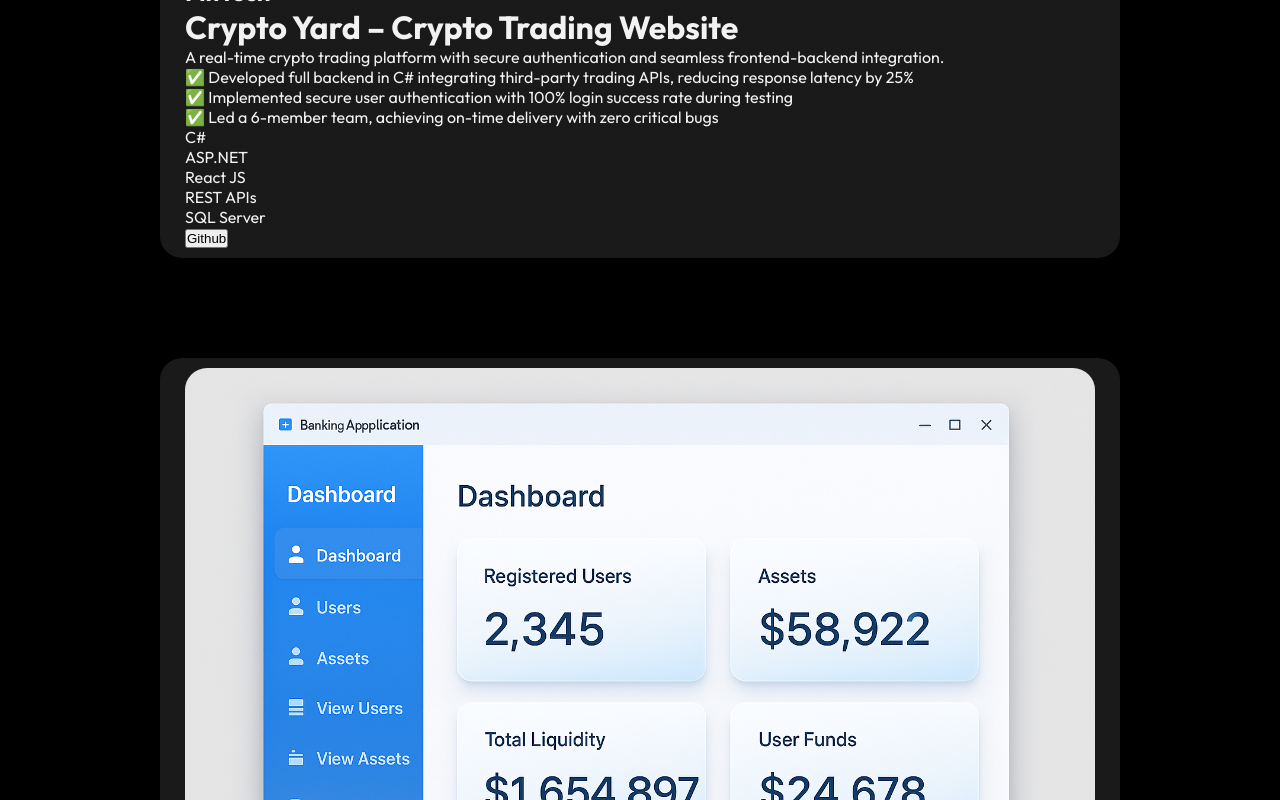
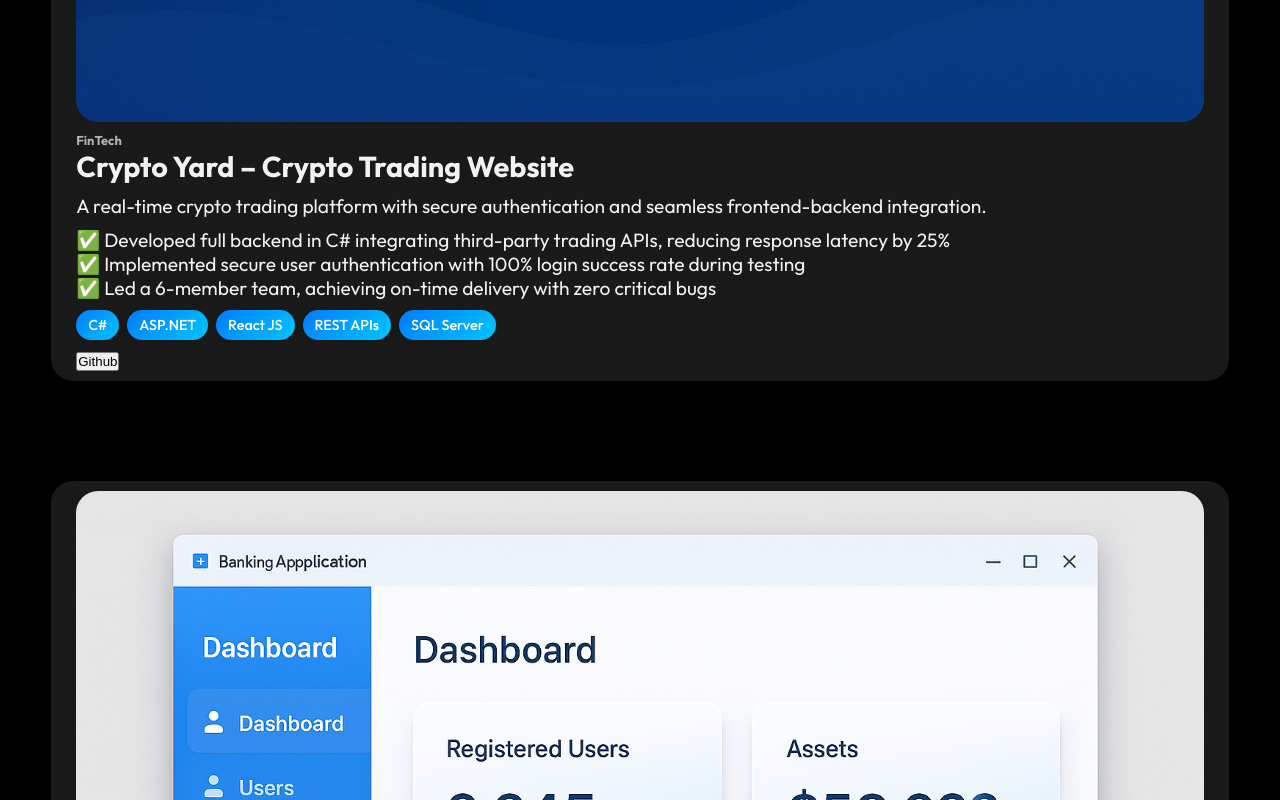
Before and after one commit to mooojn/moon-folio, a Next.js app: page / in a window 1280 px wide. Shown: the part 1440-2240 px from the top of the page. Built offline with nearby package versions, Linux system fonts and the light colour scheme.

Commit message:
Fix project css

```diff
--- a/src/styles/projects.module.css
+++ b/src/styles/projects.module.css
@@ -7,7 +7,7 @@
 }
 
 .project {
-  width: 75%;
+  width: var(--per);
   border-radius: 22px;
   padding: 10px 25px;
   background: var(--hover-bg);
@@ -26,10 +26,59 @@
 }
 
 .project img {
+  width: var(--per);
   width: 100%;
-  height: auto;
+  /* height: auto; */
   border-radius: 22px;
 }
+
+.project h2 {
+  margin-top: 10px;
+  font-size: var(--size-sub);
+  color: var(--text-muted);
+}
+
+.project h1 {
+  font-size: var(--size-head);
+
+}
+
+.project p {
+  margin-top: 10px;
+  font-size: var(--size-text);
+}
+
+.project ul {
+  margin-top: 10px;
+  font-size: var(--size-text);
+}
+
+.projectTechnologies {
+  display: flex;
+  flex-wrap: wrap;
+  gap: 8px;
+  list-style: none;
+  padding: 0;
+  margin: 10px 0;
+}
+
+.projectTechnologies li {
+  background: linear-gradient(135deg, #007bff, #00c6ff);
+  color: white;
+  padding: 6px 12px;
+  border-radius: 20px;
+  font-size: 0.9rem;
+  font-weight: 500;
+  box-shadow: 0 2px 5px rgba(0, 0, 0, 0.1);
+  transition: transform 0.2s ease, background 0.3s ease;
+}
+
+.projectTechnologies li:hover {
+  transform: scale(1.05);
+  background: linear-gradient(135deg, #0056d2, #00a3cc);
+}
+
+
 
 @media screen and (max-width:1024px) {
   .project {
```
